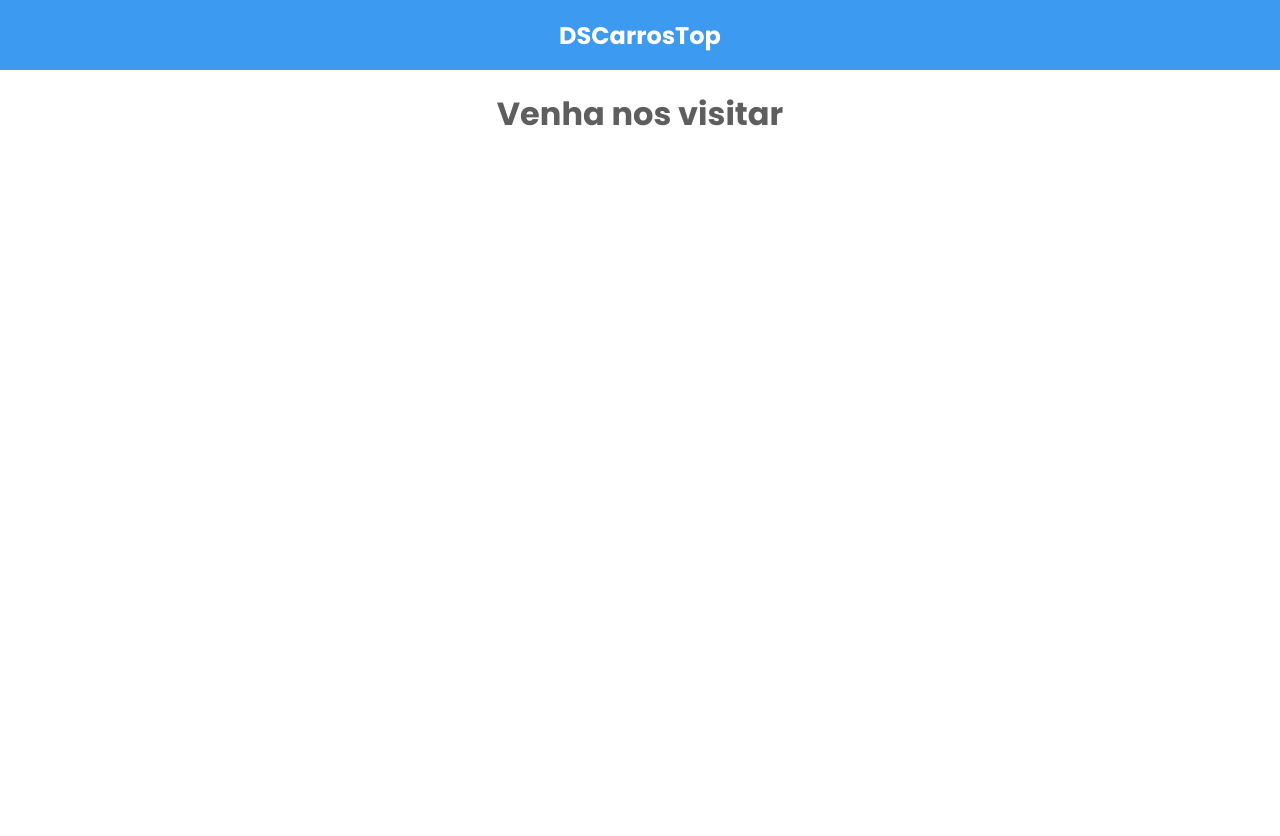
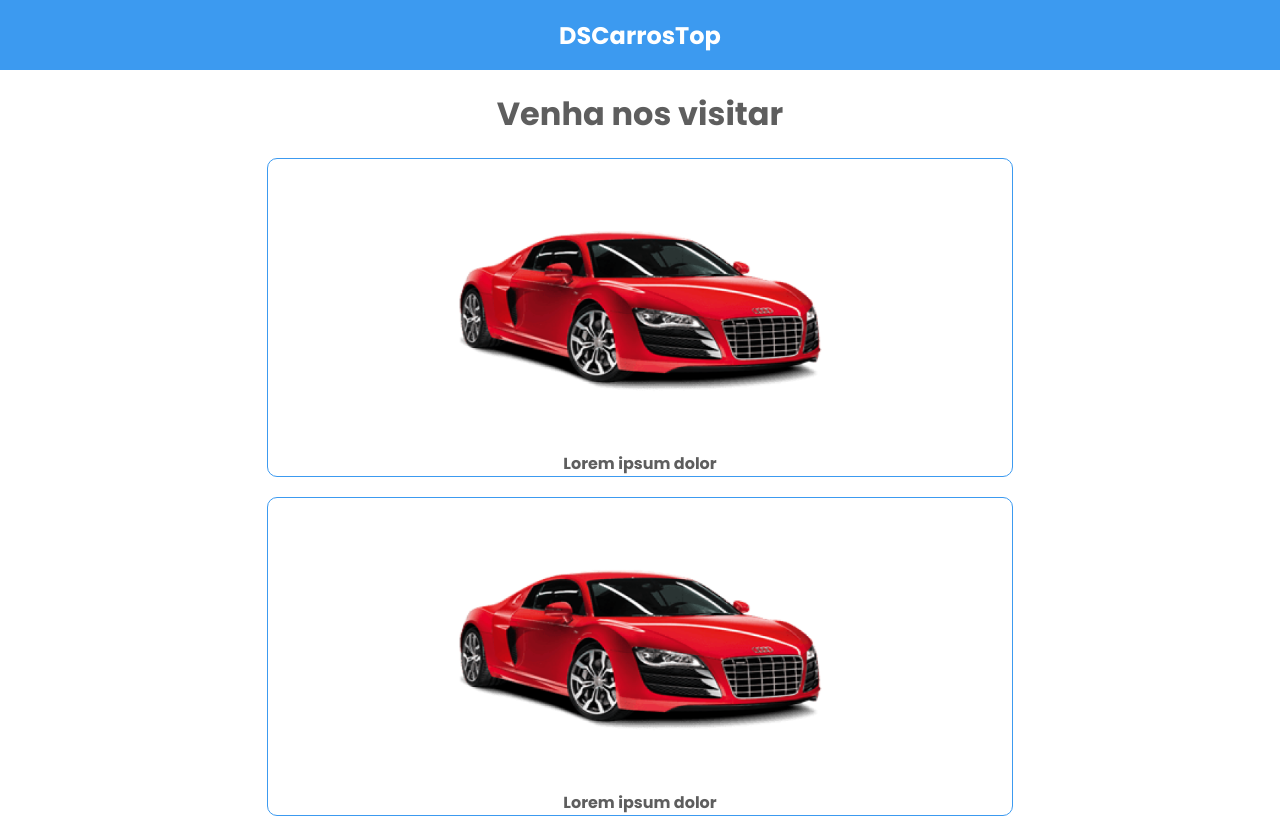
Before and after one commit to cauerg44/dscarrostop-react, a React (Vite) app: page / in a window 1280 px wide. Before the commit the page ends 800 px from the top, so only its background shows below. Built offline with nearby package versions, Linux system fonts and the light colour scheme.

Commit message:
CardCar Setion ok

```diff
--- /dev/null
+++ b/src/components/CardCar/index.tsx
@@ -0,0 +1,12 @@
+import './styles.css'
+import carImg from '../../assets/car-card.png'
+
+export default function CardCar() {
+
+    return (
+        <div className="ct-card-car ct-container">
+            <img src={carImg} alt="Carro" />
+            <h3>Lorem ipsum dolor</h3>
+        </div>
+    )
+}
--- /dev/null
+++ b/src/components/CardCar/styles.css
@@ -0,0 +1,32 @@
+.ct-card-car {
+    border: 1px solid var(--ct-color-primary);
+    border-radius: 10px;
+    display: flex;
+    flex-direction: column;
+    align-items: center;
+    margin-bottom: 20px;
+}
+
+.ct-card-car img {
+    width: 260px;
+    height: 195px;
+
+    padding: 10px 0;
+}
+
+.ct-card-car h3 {
+    font-size: 20px;
+    font-weight: 700;
+    color: var(--ct-color-font-secondary)
+}
+
+@media(min-width: 576px) {
+    .ct-card-car img {
+        width: 391px;
+        height: 292px;
+    }
+
+    .ct-card-car h3 {
+        font-size: 16px;
+    }
+}
--- a/src/index.css
+++ b/src/index.css
@@ -26,6 +26,12 @@ a:hover {
 
 .ct-container {
   width: 100%;
-  max-width: 746px;
+  max-width: 280px;
   margin: 0 auto;
 }
+
+@media(min-width: 768px) {
+  .ct-container {
+    max-width: 746px;
+  }
+}
--- a/src/routes/Page/index.tsx
+++ b/src/routes/Page/index.tsx
@@ -1,3 +1,4 @@
+import CardCar from "../../components/CardCar"
 import Header from "../../components/Header"
 import TitleSection from "../../components/TitleSection"
 
@@ -9,6 +10,8 @@ export default function Page() {
         <main>
             <section id="ct-cars-section-container" className="ct-container">
                 <TitleSection />
+                <CardCar />
+                <CardCar />
             </section>
         </main>
         </>
```
Also changed, not shown: src/routes/Page/styles.css (added).
